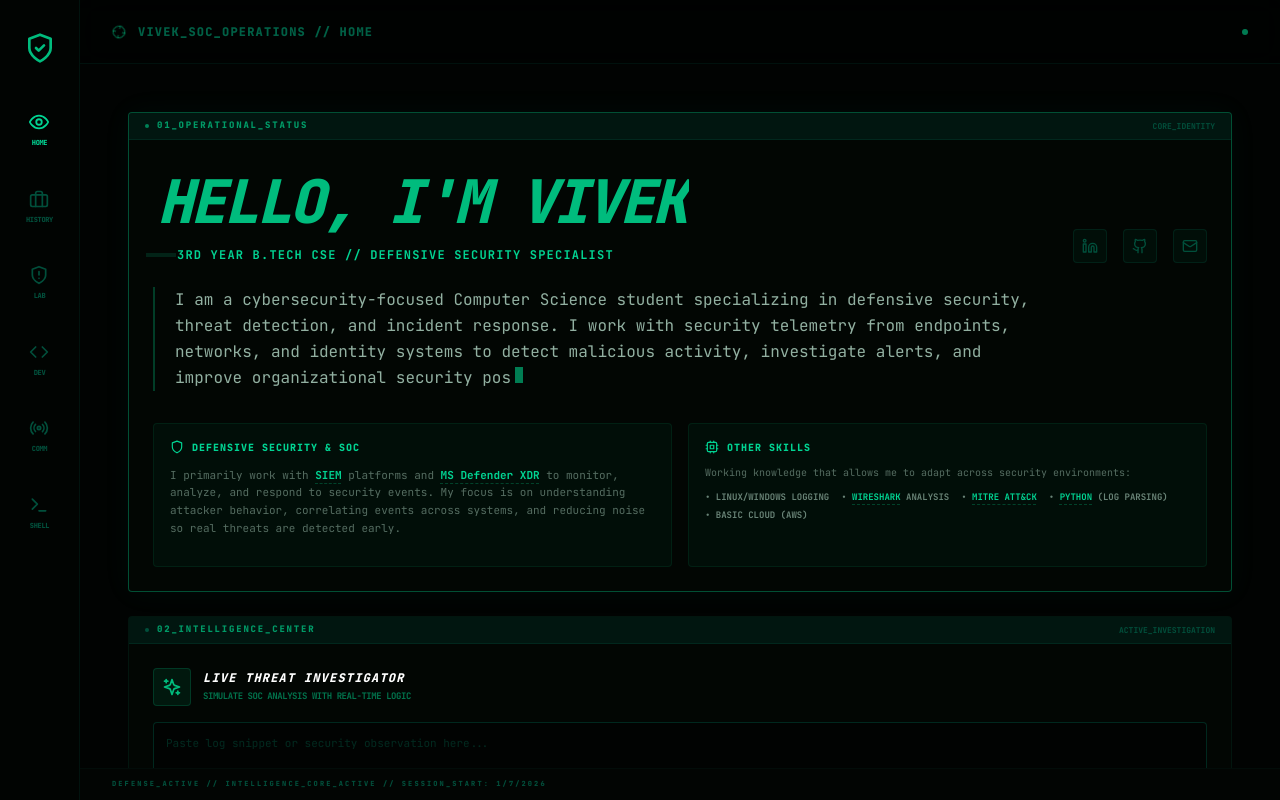
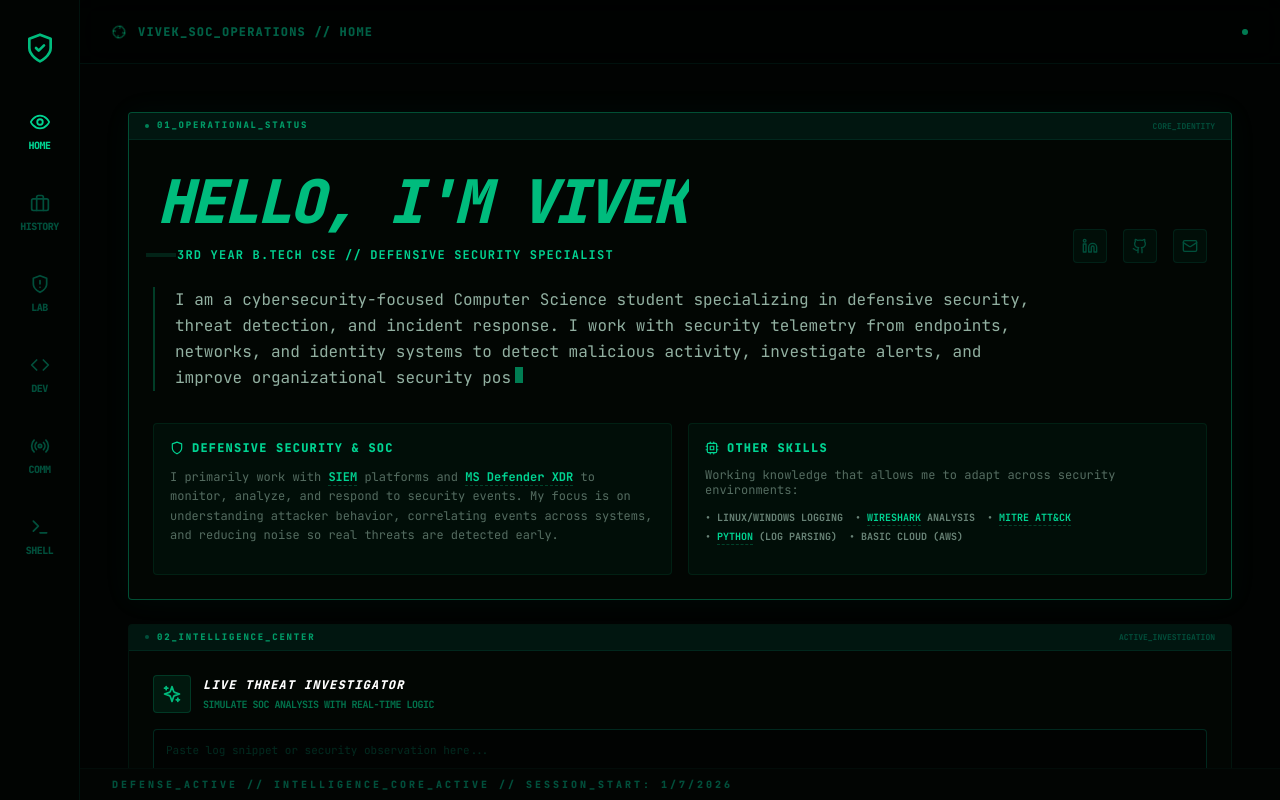
Before and after one commit to vivek-the-coder/patelvivek, a React (Vite) app: page / in a window 1280 px wide. Built offline with nearby package versions, Linux system fonts and the light colour scheme.

Commit message:
UI/UX: Increase font sizes for better mobile readability and accessibility

```diff
--- a/src/App.jsx
+++ b/src/App.jsx
@@ -429,19 +429,19 @@ const Overview = () => {
 
           <div className="grid grid-cols-1 md:grid-cols-2 gap-4 pt-2 animate-reveal" style={{ animationDelay: '800ms' }}>
             <div className="p-4 bg-emerald-500/5 border border-emerald-500/10 rounded group hover:bg-emerald-500/10 transition-all duration-300">
-              <h4 className="text-emerald-400 font-black text-[10px] uppercase tracking-widest mb-3 flex items-center gap-2"><Shield size={14} className="group-hover:rotate-12 transition-transform" /> Defensive Security & SOC</h4>
-              <div className="text-[11px] text-emerald-100/40 leading-relaxed mb-3">
+              <h4 className="text-emerald-400 font-black text-xs uppercase tracking-widest mb-3 flex items-center gap-2"><Shield size={14} className="group-hover:rotate-12 transition-transform" /> Defensive Security & SOC</h4>
+              <div className="text-xs text-emerald-100/40 leading-relaxed mb-3">
                 I primarily work with <IntelLink name="SIEM" /> platforms and <IntelLink name="MS Defender XDR" /> to monitor, analyze, and respond to security events.
                 My focus is on understanding attacker behavior, correlating events across systems, and reducing noise so real threats are detected early.
               </div>
             </div>
             <div className="p-4 bg-emerald-500/5 border border-emerald-500/10 rounded group hover:bg-emerald-500/10 transition-all duration-300">
-              <h4 className="text-emerald-400 font-black text-[10px] uppercase tracking-widest mb-3 flex items-center gap-2"><Cpu size={14} className="group-hover:animate-spin-slow" /> Other Skills</h4>
+              <h4 className="text-emerald-400 font-black text-xs uppercase tracking-widest mb-3 flex items-center gap-2"><Cpu size={14} className="group-hover:animate-spin-slow" /> Other Skills</h4>
               <div className="space-y-3">
-                <div className="text-[10px] text-emerald-100/40 leading-tight">
+                <div className="text-xs text-emerald-100/40 leading-tight">
                   Working knowledge that allows me to adapt across security environments:
                 </div>
-                <div className="flex flex-wrap gap-x-3 gap-y-1 text-[9px] text-emerald-100/50 font-bold uppercase">
+                <div className="flex flex-wrap gap-x-3 gap-y-1 text-[10px] text-emerald-100/50 font-bold uppercase">
                   <span>• Linux/Windows Logging</span>
                   <span>• <IntelLink name="Wireshark" /> Analysis</span>
                   <span>• <IntelLink name="MITRE ATT&CK" /></span>
@@ -462,7 +462,7 @@ const Overview = () => {
               </div>
               <div>
                 <h3 className="text-xs font-black text-white uppercase tracking-widest italic">Live Threat Investigator</h3>
-                <p className="text-[9px] text-emerald-500/60 font-bold uppercase tracking-tighter mt-1">Simulate SOC analysis with real-time logic</p>
+                <p className="text-[10px] text-emerald-500/60 font-bold uppercase tracking-tighter mt-1">Simulate SOC analysis with real-time logic</p>
               </div>
             </div>
             <ThreatAnalyzer />
@@ -484,7 +484,7 @@ const Overview = () => {
                 ].map((item, idx) => (
                   <div key={idx} className="border-l border-emerald-900 pl-4 py-1 group/item animate-reveal" style={{ animationDelay: `${idx * 200 + 1000}ms` }}>
                     <div className="text-[10px] text-emerald-400 font-black uppercase group-hover/item:text-emerald-300 transition-colors">{item.t}</div>
-                    <div className="text-[9px] text-emerald-100/40 leading-tight mt-1">{item.d}</div>
+                    <div className="text-[10px] text-emerald-100/40 leading-tight mt-1">{item.d}</div>
                   </div>
                 ))}
               </div>
@@ -498,7 +498,7 @@ const Overview = () => {
               </h3>
               <div className="flex flex-wrap gap-2">
                 {["Threat Intel", "Detection Eng", "IR & Forensics", "Scale Monitoring"].map(interest => (
-                  <span key={interest} className="text-[8px] bg-emerald-500/10 border border-emerald-500/20 px-2 py-1 rounded text-emerald-100/60 font-bold uppercase hover:border-emerald-500/40 transition-colors">{interest}</span>
+                  <span key={interest} className="text-[10px] bg-emerald-500/10 border border-emerald-500/20 px-2 py-1 rounded text-emerald-100/60 font-bold uppercase hover:border-emerald-500/40 transition-colors">{interest}</span>
                 ))}
               </div>
             </div>
@@ -603,7 +603,7 @@ const SecurityLab = () => {
     <div className="flex flex-col gap-6 pb-6">
       <WindowFrame title="SECURITY_LAB_ENVIRONMENT" active={true} subtitle="Active_Sandboxes">
         <div className="space-y-6">
-          <div className="text-[11px] text-emerald-100/60 leading-relaxed border-l-2 border-emerald-500/30 pl-4">
+          <div className="text-xs text-emerald-100/60 leading-relaxed border-l-2 border-emerald-500/30 pl-4">
             Hands-on security laboratories for practicing defensive operations, threat detection, and incident response in controlled environments.
           </div>
 
@@ -622,7 +622,7 @@ const SecurityLab = () => {
                 </div>
 
                 <div className="p-4 space-y-4">
-                  <p className="text-[11px] text-emerald-100/50 leading-relaxed">{lab.desc}</p>
+                  <p className="text-xs text-emerald-100/50 leading-relaxed">{lab.desc}</p>
 
                   <div className="flex flex-wrap gap-2">
                     {lab.tools.map(tool => (
@@ -636,7 +636,7 @@ const SecurityLab = () => {
                     {Object.entries(lab.metrics).map(([key, val]) => (
                       <div key={key} className="text-center">
                         <div className="text-lg font-black text-emerald-400">{val}</div>
-                        <div className="text-[7px] text-emerald-900 uppercase font-black tracking-wider">{key.replace(/([A-Z])/g, ' $1').trim()}</div>
+                        <div className="text-[7px] text-emerald-800 uppercase font-black tracking-wider">{key.replace(/([A-Z])/g, ' $1').trim()}</div>
                       </div>
                     ))}
                   </div>
@@ -657,7 +657,7 @@ const SecurityLab = () => {
           ].map((op, i) => (
             <div key={op.title} className="p-3 border border-emerald-900/20 rounded bg-emerald-500/5 animate-reveal" style={{ animationDelay: `${i * 100}ms` }}>
               <h5 className="text-[10px] font-black text-emerald-400 uppercase mb-1">{op.title}</h5>
-              <p className="text-[9px] text-emerald-100/40 leading-tight">{op.desc}</p>
+              <p className="text-[10px] text-emerald-100/40 leading-tight">{op.desc}</p>
             </div>
           ))}
         </div>
@@ -834,7 +834,7 @@ const Development = () => {
       <div className="flex flex-col gap-6 pb-6">
       <WindowFrame title="DEVELOPMENT_PROJECTS" active={true} subtitle="Code_Repository">
         <div className="space-y-6">
-          <div className="text-[11px] text-emerald-100/60 leading-relaxed border-l-2 border-emerald-500/30 pl-4">
+          <div className="text-xs text-emerald-100/60 leading-relaxed border-l-2 border-emerald-500/30 pl-4">
             Production web applications built with modern frameworks. Portfolio of client and personal projects spanning e-commerce, corporate sites, SaaS platforms, and service marketplaces.
           </div>
 
@@ -859,11 +859,11 @@ const Development = () => {
 
                 <div className="p-4 space-y-4">
                   <div className="flex items-center gap-2">
-                    <span className="text-[9px] text-emerald-900 uppercase font-black">Type:</span>
+                    <span className="text-[10px] text-emerald-900 uppercase font-black">Type:</span>
                     <span className="text-[10px] text-emerald-300 font-bold">{proj.type}</span>
                   </div>
 
-                  <p className="text-[11px] text-emerald-100/50 leading-relaxed">{proj.desc}</p>
+                  <p className="text-xs text-emerald-100/50 leading-relaxed">{proj.desc}</p>
 
                   <div className="flex flex-wrap gap-2">
                     {proj.tech.map(t => (
@@ -921,13 +921,13 @@ const Contact = () => {
              <h3 className="text-lg sm:text-xl font-black text-white italic tracking-tighter uppercase">Signal Acquisition</h3>
           </div>
 
-          <div className="text-[9px] text-emerald-500/50 font-mono min-h-[1.5rem] tracking-widest px-4">
+          <div className="text-xs text-emerald-500/50 font-mono min-h-[1.5rem] tracking-widest px-4">
             {typedMsg}
           </div>
 
           <div className="space-y-4 animate-reveal" style={{ animationDelay: '1500ms' }}>
             <a href="mailto:hi@patelvivek.com" className="group flex flex-col items-center gap-1">
-               <span className="text-[8px] text-emerald-900 font-black uppercase tracking-[0.3em]">Secure_Email</span>
+               <span className="text-[10px] text-emerald-900 font-black uppercase tracking-[0.3em]">Secure_Email</span>
                <span className="text-emerald-400 font-black text-lg sm:text-xl group-hover:text-white transition-all duration-300">hi@patelvivek.com</span>
             </a>
           </div>
@@ -974,12 +974,12 @@ const App = () => {
               className={`flex flex-col items-center gap-1.5 transition-all group relative ${activeTab === item.id ? 'text-emerald-400' : 'text-emerald-900 hover:text-emerald-600'}`}
             >
               <item.i size={20} className={`${activeTab === item.id ? 'animate-pulse scale-110' : ''}`} />
-              <span className="text-[7px] font-black uppercase tracking-tighter">{item.l}</span>
+              <span className="text-[10px] font-black uppercase tracking-tighter">{item.l}</span>
             </button>
           ))}
           <button onClick={() => setShowTerminal(!showTerminal)} className={`flex flex-col items-center gap-1.5 transition-all group ${showTerminal ? 'text-emerald-400' : 'text-emerald-900 hover:text-emerald-600'}`}>
             <TerminalIcon size={20} />
-            <span className="text-[7px] font-black uppercase tracking-tighter">SHELL</span>
+            <span className="text-[10px] font-black uppercase tracking-tighter">SHELL</span>
           </button>
         </div>
       </nav>
@@ -1022,7 +1022,7 @@ const App = () => {
 
         {showTerminal && <KaliTerminal onClose={() => setShowTerminal(false)} />}
 
-        <footer className="hidden sm:flex h-8 border-t border-emerald-900/10 bg-[#020503] items-center px-8 text-[7px] font-black text-emerald-900 uppercase tracking-[0.3em] shrink-0">
+        <footer className="hidden sm:flex h-8 border-t border-emerald-900/10 bg-[#020503] items-center px-8 text-[10px] font-black text-emerald-900 uppercase tracking-[0.3em] shrink-0">
           DEFENSE_ACTIVE // INTELLIGENCE_CORE_ACTIVE // SESSION_START: {new Date().toLocaleDateString()}
         </footer>
 
@@ -1035,7 +1035,7 @@ const App = () => {
               className={`flex flex-col items-center gap-1 transition-all ${activeTab === item.id ? 'text-emerald-400' : 'text-emerald-900'}`}
             >
               <item.i size={18} />
-              <span className="text-[7px] font-black uppercase tracking-tighter">{item.l}</span>
+              <span className="text-[10px] font-black uppercase tracking-tighter">{item.l}</span>
             </button>
           ))}
         </nav>
@@ -1051,6 +1051,8 @@ const App = () => {
         * {
           box-sizing: border-box;
           font-family: 'JetBrains Mono', monospace;
+          -webkit-font-smoothing: antialiased;
+          -moz-osx-font-smoothing: grayscale;
         }
 
         html, body {
```
